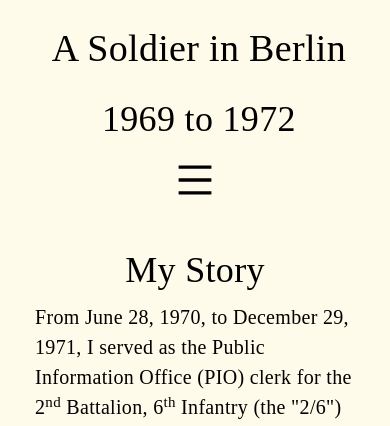
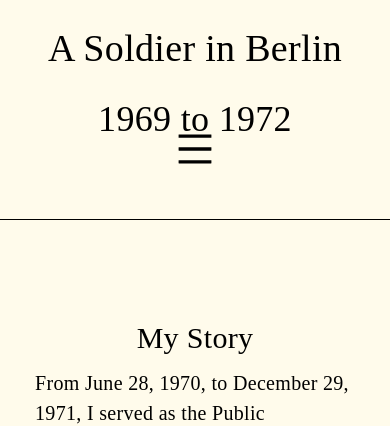
Before and after one commit to lawrencemaloney/armyyears, a React (Create React App) app: page / in a window 390 px wide. Shown: the top 426 px of the page. Built offline with nearby package versions, Linux system fonts and the light colour scheme; the HTML template or start-up script is replaced by a standard one.

Commit message:
Next iPhone update

```diff
--- a/src/Components/Header.js
+++ b/src/Components/Header.js
@@ -13,35 +13,45 @@ function Header() {
   return (
     <>
 
-      <div className='fixed  top-0 left-0 right-0 m-0 w-[95vw] ml-[2vw] bg-amber-50 lg:h-[185px] w-[98vw] justify-center  ml-[1vw] z-[1000] lg:space-x-36 flex text-center'>
+      <div className='fixed top-0 left-0 right-0 m-0 h-[220px] w-[100vw] md:ml-[2vw] bg-amber-50  justify-center border-b	border-black  md:ml-[1vw] z-[100] md:w-[95vw]  lg:h-[210px] lg:space-x-36 flex text-center'>
         <img
-          className='hidden  w-[60px] h-[62px]  lg:block '
+          className=' hidden w-[80px] h-[86px]  absolute left-16 top-12 '
           src='images/6thINfnatryPin.gif'
           height={60}
           width={60}
           alt={"Pin"}
         />
 
-        <h1 className=' text-[38px] lg:text-[42px]  items-center max-w-[85vw] lg:max-w-[35vw] mt-5'>
+        <h1 className=' text-[38px] mt-5 absolute right-[50%] translate-x-[50%] flex-col w-[100%]  xl:text-[56px] '>
           A Soldier in Berlin <p className='text-[36px] mt-[15px]'>1969 to 1972</p>
         </h1>
         <img
-          className='hidden  w-[60px] h-[62px]  lg:block '
+          className='hidden w-[80px] h-[86px] lg:flex  absolute right-16 top-12 '
           src='images/6thINfnatryPin.gif'
           height={60}
           width={60}
           alt={"Pin"}
         />
+
+          <div className="  absolute top-32 md:right-16 md:top-12  cursor-pointer z-100 lg:hidden	 ">
+
+          <AiOutlineMenu className="h-[42px] w-[42px]"  onClick={showMenu}>
+          </AiOutlineMenu>
+          </div>
       </div>
 
 
-    <div className='fixed  top-[135px] left-0 right-0 m-0 bg-[#fdf5e6]    '>
+
+      <MenuItems showMenu={showMenu} active={active}/>
+
+
+    <div className='fixed  top-[210px] left-0 right-0 m-0 bg-[#fdf5e6]    '>
 
     <nav>
-        <ul className='hidden h-[55px]  fixed top-[185px] border w-[95vw] ml-[2.5vw] border-black gap-x-1  p-[2px] bg-amber-50 text-[22px]  italic justify-center z-[1000] items-center lg:flex lg:text-[26px]'>
+        <ul className='hidden h-[55px]  fixed  border w-[95vw] ml-[2.5vw] border-black gap-x-1 space-x-10 p-[2px] bg-amber-50 text-[22px]  italic justify-center z-[1000] items-center lg:flex lg:text-[26px]'>
 
 
-          <li className=' hover:text-black  hover:scale-[1.25]'>
+          <li className=' hover:text-black   hover:scale-[1.25]'>
             <Link to='/Home'>Home</Link>
           </li>
           <li className=' hover:text-black  hover:scale-[1.25]'>
@@ -61,7 +71,7 @@ function Header() {
             <Link to='/About'>About</Link>
           </li>
         </ul>
-        <MenuItems showMenu={showMenu} active={active}/>
+
       </nav>
 
 
--- a/src/Components/MenuItems.js
+++ b/src/Components/MenuItems.js
@@ -7,20 +7,7 @@ function MenuItems({showMenu, active}) {
   return (
     <>
 
-{/* <AiOutlineClose className="h-[42px] w-[42px]"  onClick={showMenu}></AiOutlineClose> */}
-
-
-{/* <AiOutlineMenu className="h-[32px] w-[32px] cursor-pointer"  onClick={showMenu}></AiOutlineMenu> */}
-
-<div className="absolute left-[50%] top-[45px]  cursor-pointer	-translate-x-1/2	-translate-y-1/2 ">
-
-<AiOutlineMenu className="h-[42px] w-[42px]"  onClick={showMenu}>
-  </AiOutlineMenu>
-</div>
-
-
-
-        <ul className={active ?'fixed z-20 top-[225px] w-[22ch] h-[55vh] flex-col left-1/2 bg-zinc-700/90 text-center	rounded  text-[32px]	 -translate-x-1/2	  md:hidden ' : 'hidden' }>
+        <ul className={active ?'fixed z-20 top-[225px] w-[22ch] h-[55vh] flex-col left-1/2 bg-zinc-700/90 text-center	rounded  text-[32px] 	 -translate-x-1/2	  lg:hidden ' : 'hidden' }>
 
           <li className=' hover:scale-[1.25] 	 text-white m-4  '>
             <Link to='/Home'>Home</Link>
--- a/src/Pages/Home.js
+++ b/src/Pages/Home.js
@@ -6,8 +6,8 @@ import Collapsible from "../Components/Collapsible";
 function BackStory() {
   return (
     <>
-      <div className='  mt-[250px] mx-auto  flex flex-col items-center '>
-        <h1 className=' text-center text-4xl  mb-3'>My Story</h1>
+      <div className='  mt-[320px] mx-auto  flex flex-col items-center '>
+        <h1 className=' text-center text-3xl md:text-4xl  mb-3'>My Story</h1>
 
         <p className=' text-[20px] max-w-[32ch] sm:text-[28px] sm:max-w-[40ch]  lg:max-w-[64ch] '>
           From June 28, 1970, to December 29, 1971, I served as the Public Information Office
```
